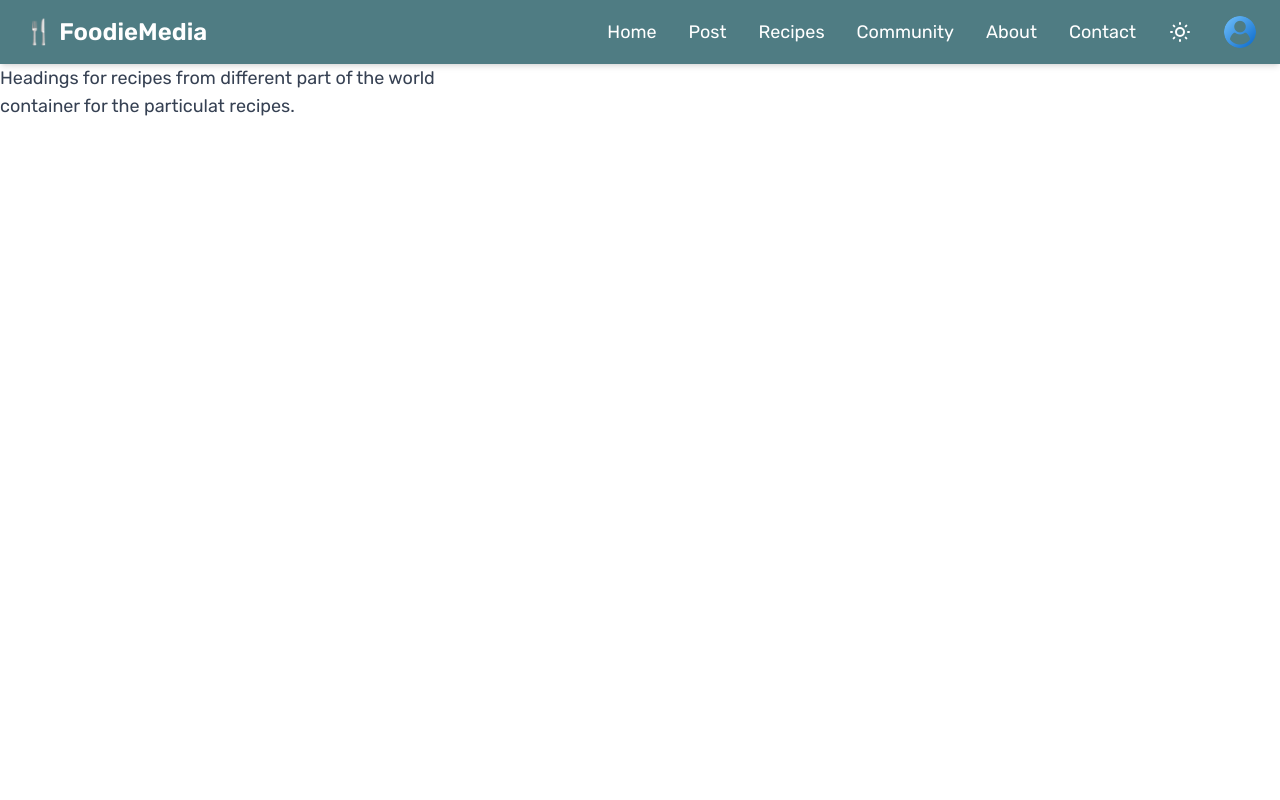
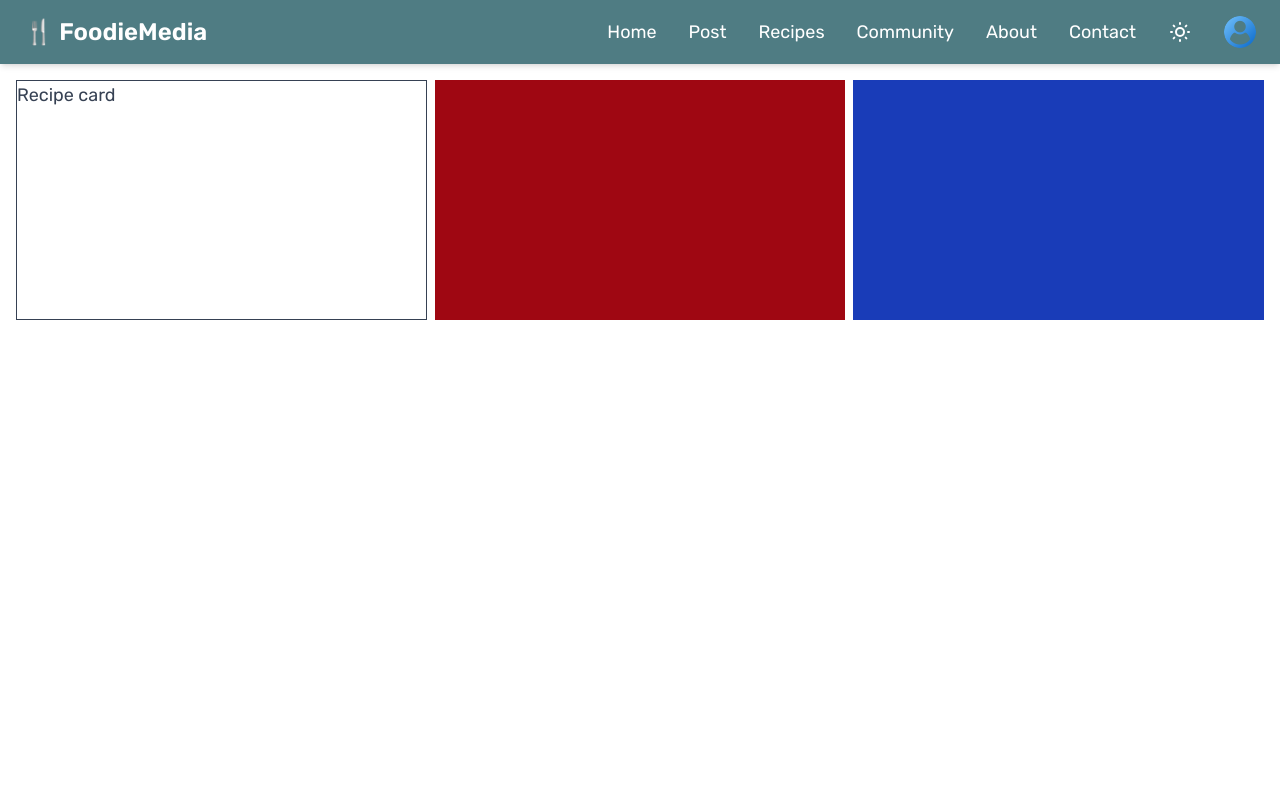
Before and after one commit to shiba-murmu/Discover-your-recipe, a React (Vite) app in the folder frontend/: page /recipe-post in a window 1280 px wide. Shown: the top 800 px of the page. Built offline with nearby package versions, Linux system fonts and the light colour scheme.

Commit message:
New recipe page is going to design.

```diff
--- a/frontend/src/pages/Recipes/Recipes_post.jsx
+++ b/frontend/src/pages/Recipes/Recipes_post.jsx
@@ -1,19 +1,29 @@
 import React from 'react'
+// import img from '../../assets/image/food.png';
 
 function Recipes_post() {
+    // Recipies from different regions will show here.,
     return (
         <>
             <div className='min-h-[100vh] mt-17 md:mt-16'>
-            <div>
-                Headings for recipes from different part of the world
+                <div className="grid grid-cols-1 sm:grid-cols-2 lg:grid-cols-3 gap-1 md:gap-2 p-0 md:p-4" >
+                    <div className="h-[30vh] w-full ">
+                        <RecipeCard />
                     </div>
-            <div>
-                container for the particulat recipes.
+                    <div className="h-[30vh] w-full bg-red-800 "></div>
+                    <div className="h-[30vh] w-full bg-blue-800 "></div>
                 </div>
-
             </div>
         </>
     )
 }
 
 export default Recipes_post
+
+function RecipeCard() {
+    return (
+        <div className="h-[30vh] w-full  border" style={{ backgroundImage: `url()` }}>
+            Recipe card
+        </div>
+    )
+}
```
Lines whose indentation alone changed are shown as unchanged.
